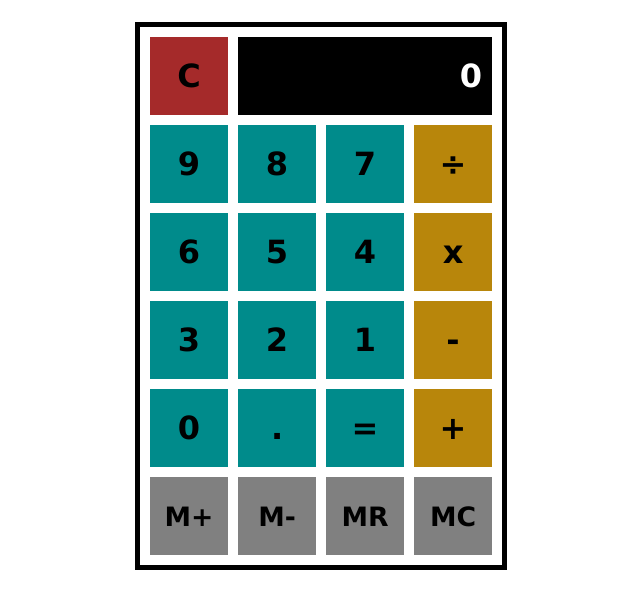
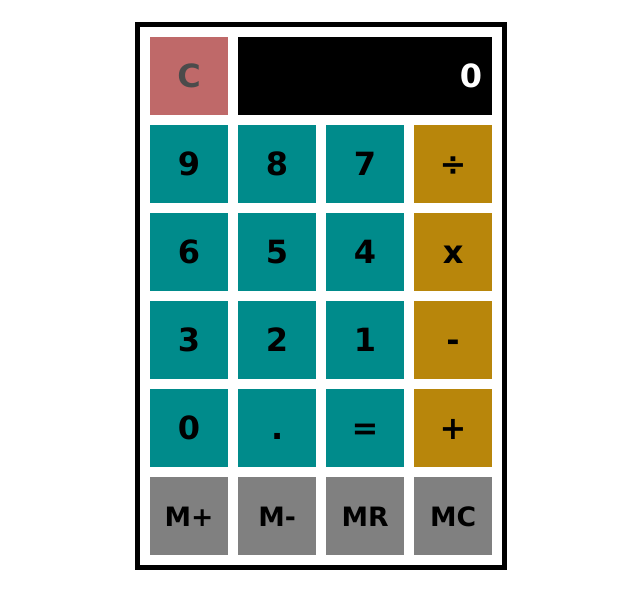
Before and after one commit to naturalnick/calculator-js, a plain HTML site: page index.html in a window 1280 px wide. In both pictures the pointer is over the element 507 px from the left and 148 px from the top of the page. Shown: the part 72-680 px from the top of the page, without its empty margins (319-959 px from the left). Drawn offline with Linux system fonts and the light colour scheme.

Commit message:
add css button hover/active effects

```diff
--- a/styles.css
+++ b/styles.css
@@ -55,9 +55,17 @@ h1 {
 }
 
 .op-btn {
-    background-color:darkgoldenrod;
+	background-color: darkgoldenrod;
 }
 
 .selected {
 	filter: brightness(60%);
 }
+
+.btn:hover {
+	opacity: 0.7;
+}
+
+.btn:active {
+	filter: brightness(50%);
+}
```
Lines whose indentation alone changed are shown as unchanged.
